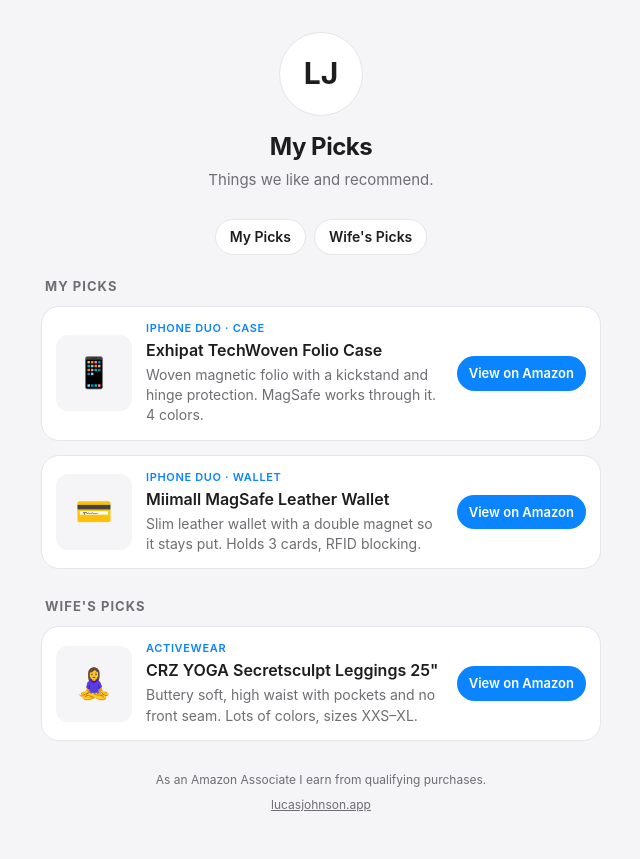
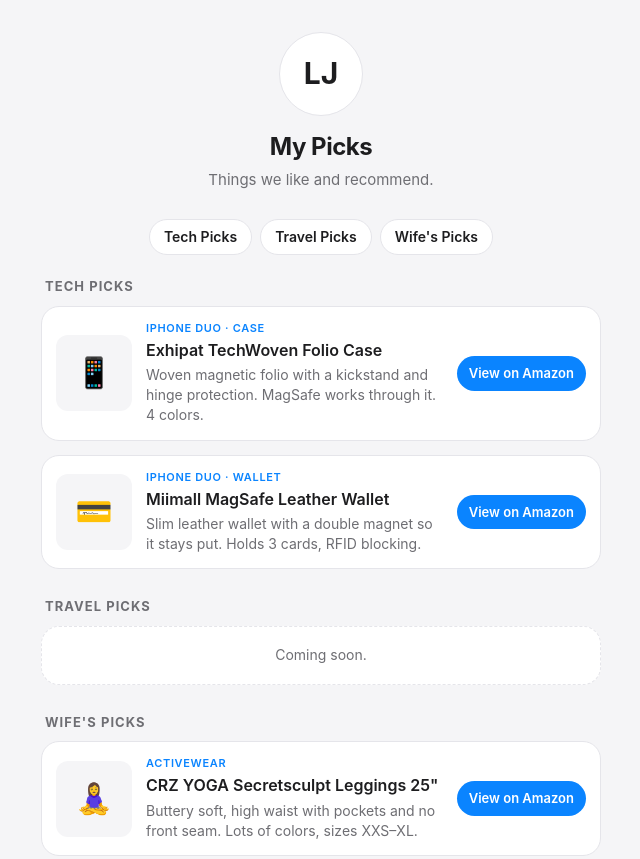
Before and after one commit to nowboardingapp-web/lucasjohnson-site, a plain HTML site: page public/picks/index.html in a window 1280 px wide. Shown: the top 859 px of the page, without its empty margins (319-959 px from the left). Drawn offline with Linux system fonts and the light colour scheme.

Commit message:
Picks page: rename to Tech Picks, add Travel Picks category
Co-Authored-By: Claude Opus 5.5 <noreply@anthropic.com>
Claude-Session: https://claude.ai/code/session_01PAwk21QTGSNkNTSni7oHfE

```diff
--- a/public/picks/index.html
+++ b/public/picks/index.html
@@ -62,6 +62,7 @@
   .tabs a.on { background: var(--text); color: var(--bg); border-color: var(--text); }
   .cat { margin-bottom: 28px; scroll-margin-top: 16px; }
   .cat h2 { font-size: 13px; font-weight: 700; text-transform: uppercase; letter-spacing: .08em; color: var(--muted); margin: 0 4px 10px; }
+  .empty { color: var(--muted); font-size: 14px; text-align: center; padding: 18px; background: var(--card); border: 1px dashed var(--line); border-radius: 18px; }
   footer { margin-top: 30px; text-align: center; color: var(--muted); font-size: 12px; }
   footer a { color: var(--muted); }
   @media (max-width: 380px) { .btn { display: none; } }
@@ -93,7 +94,7 @@
   // image: optional path to your own photo (e.g. "/picks/case.jpg"); leave "" to show the emoji.
   const categories = [
     {
-      title: "My Picks",
+      title: "Tech Picks",
       items: [
         {
           tag: "iPhone Duo · Case",
@@ -112,6 +113,10 @@
           emoji: "💳"
         }
       ]
+    },
+    {
+      title: "Travel Picks",
+      items: []
     },
     {
       title: "Wife's Picks",
@@ -147,7 +152,7 @@
   document.getElementById("list").innerHTML = categories.map(c => `
     <section class="cat" id="${slug(c.title)}">
       <h2>${esc(c.title)}</h2>
-      <div class="list">${c.items.map(card).join("")}</div>
+      <div class="list">${c.items.length ? c.items.map(card).join("") : `<p class="empty">Coming soon.</p>`}</div>
     </section>`).join("");
 
   // Highlight the tab for the section in the URL (e.g. /picks#wife-s-picks)
```
